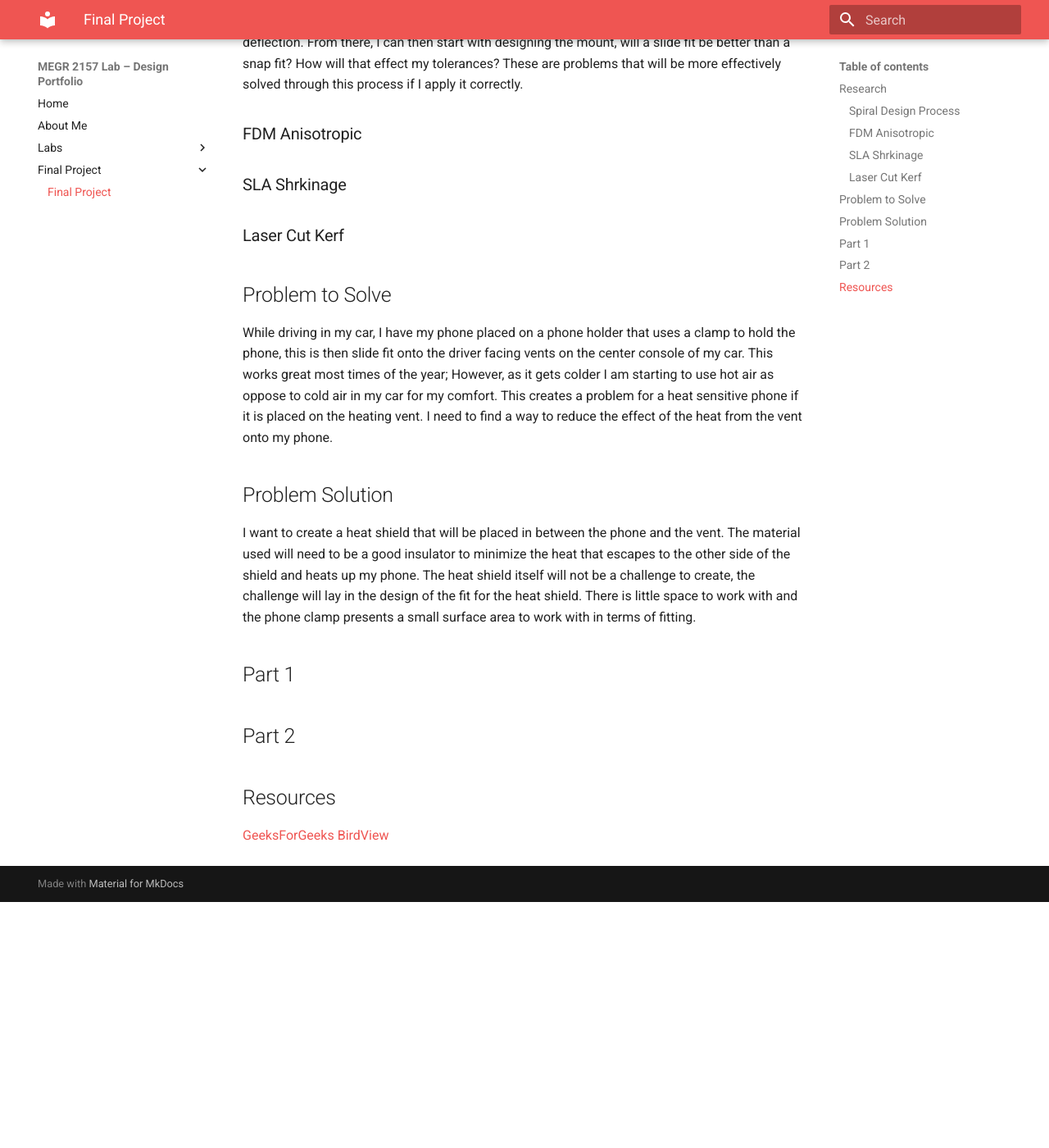
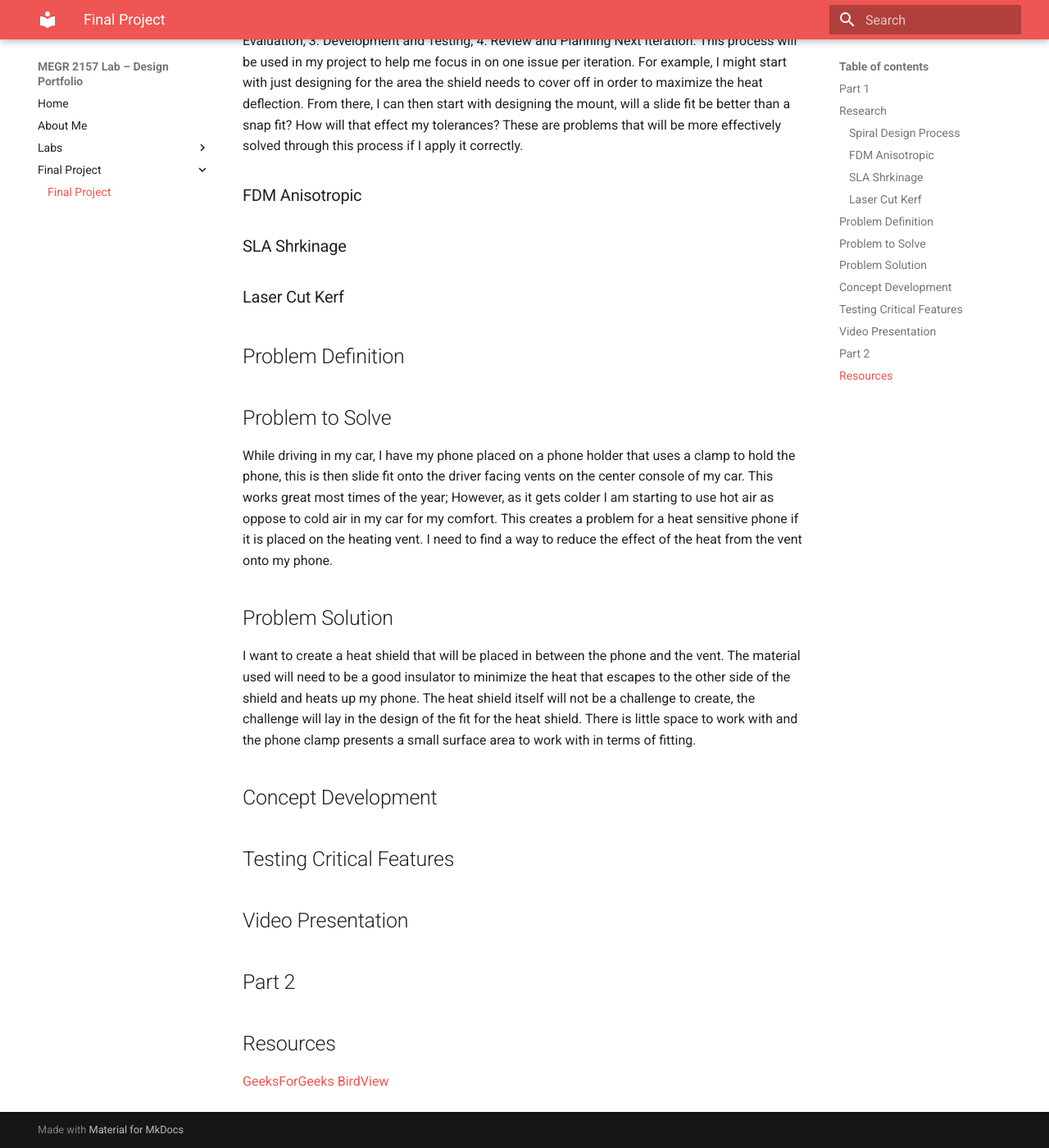
Before and after one commit to nnicho12/Noah-Nicholson-Portfolio-Lab, an MkDocs documentation site: the page built from docs/finalproject/index.md, in a window 1280 px wide and 1400 px high, scrolled down 340 px. Shown: the whole window at 82% size. Built offline with MkDocs 1.6.1 and Material for MkDocs 9.7.7, drawn with Linux system fonts in a browser that asks for light colours; before the commit the page ends 1440 px from its top, so only the background shows below that.

Commit message:
Update index.md

```diff
--- a/docs/finalproject/index.md
+++ b/docs/finalproject/index.md
@@ -13,6 +17,7 @@ The spiral design is a four step repeating process that consists of 1. Planning/
 
 ### Laser Cut Kerf
 
+## Problem Definition
 
 ## Problem to Solve
 
@@ -22,8 +27,11 @@ While driving in my car, I have my phone placed on a phone holder that uses a cl
 
 I want to create a heat shield that will be placed in between the phone and the vent. The material used will need to be a good insulator to minimize the heat that escapes to the other side of the shield and heats up my phone. The heat shield itself will not be a challenge to create, the challenge will lay in the design of the fit for the heat shield. There is little space to work with and the phone clamp presents a small surface area to work with in terms of fitting.
 
-## Part 1
+## Concept Development
 
+## Testing Critical Features
+
+## Video Presentation
 
 ## Part 2
 
```
Also changed, not shown: other parts of docs/finalproject/index.md (+4 -0 lines).
